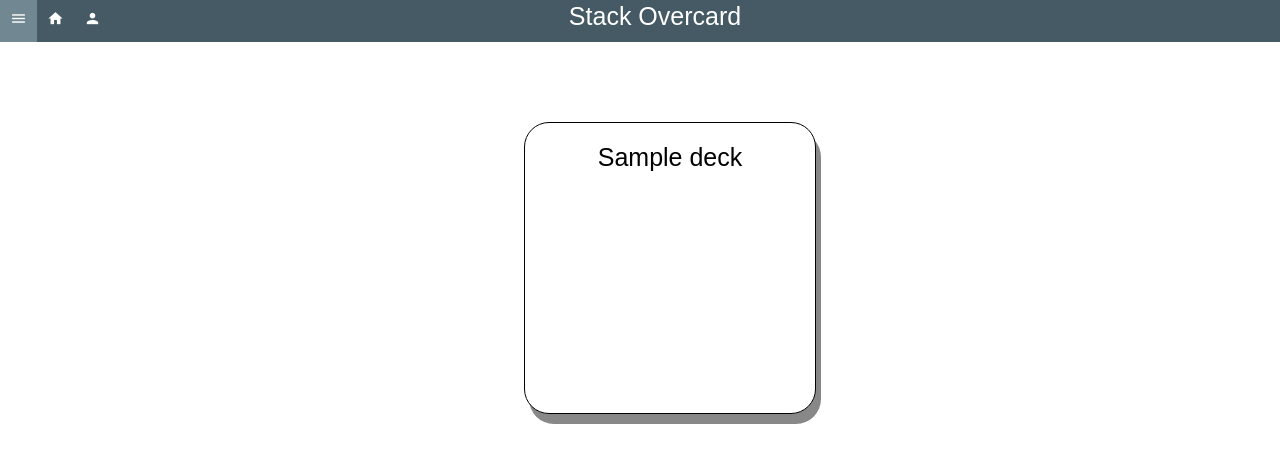
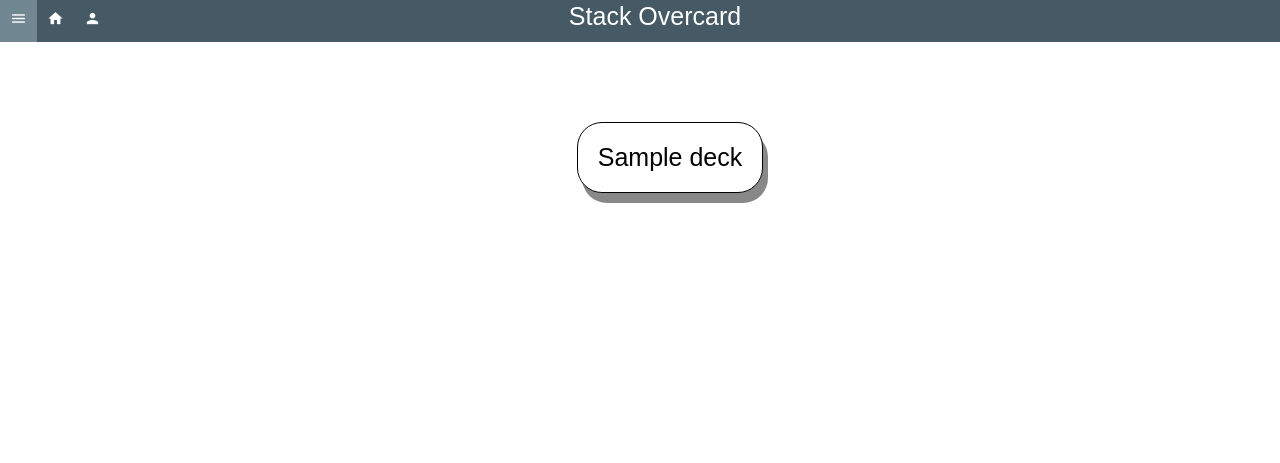
Before and after one commit to WilliamSampson44444/stack-overcard, a PHP site: page / in a window 1280 px wide; the page is wider, and only the part inside the window is pictured. Shown: the top 463 px of that part. Run offline with PHP 8.4, Linux system fonts and the light colour scheme; tables that the repository leaves empty or names only in its code hold one stand-in row (values such as "Sample post").

Commit message:
refresh commit

```diff
--- a/css/style.css
+++ b/css/style.css
@@ -85,6 +85,7 @@ body {
 }
 
 .sidenav {
+  margin:auto;
   height: 100%;
   width: 0;
   position: fixed;
@@ -139,8 +140,6 @@ body {
   padding: 20px;
   box-shadow: 5px 10px #888888;
   position:relative;
-  width: 250px;
-  height: 250px;
   background-color:white;
   font-size: 25px;
 }
@@ -153,8 +152,6 @@ body {
   padding: 20px;
   box-shadow: 5px 10px #888888;
   position:relative;
-  width: 250px;
-  height: 250px;
   background-color:white;
   font-size: 25px;
 }
```
Lines whose indentation alone changed are shown as unchanged.
